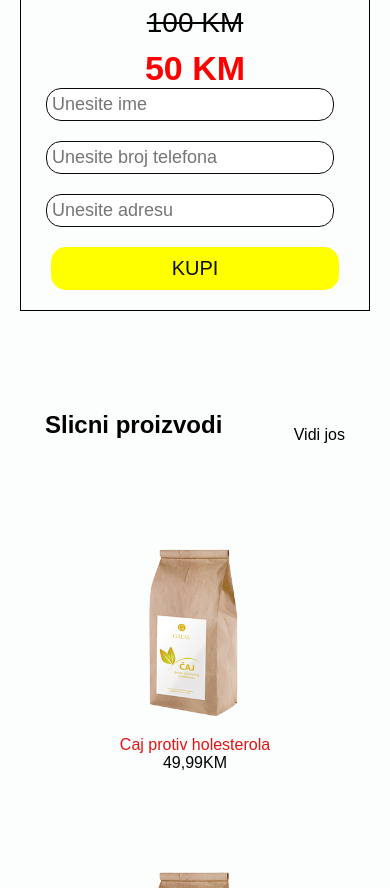
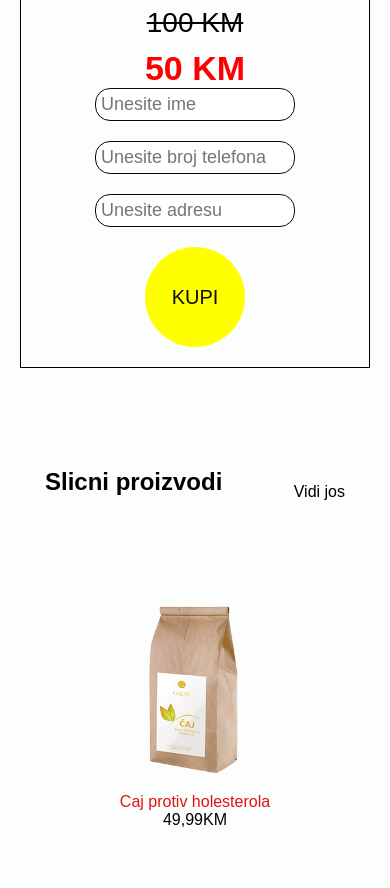
Before and after one commit to ThorMoon2016/C, a plain HTML site: page product-details.html in a window 390 px wide. Shown: the part 2058-2946 px from the top of the page. Drawn offline with Linux system fonts and the light colour scheme.

Commit message:
Update style.css

```diff
--- a/style.css
+++ b/style.css
@@ -83,6 +83,7 @@ p{
 
 .header{
     background: radial-gradient(#dbb240);
+    margin-top: -40px;
 }
 
 .categories{
@@ -700,34 +701,19 @@ form a{
     margin-bottom: 10px;
   }
 
-  .input-box {
-    margin-bottom: 10px;
-    width: 300px;
-    margin: 0 auto;
-  }
 
-  .input-box input {
-    width: 100%;
-    padding: 5px;
-    border: 1px solid #0a0a0a;
-    border-radius: 15px;
-    font-size: 18px; /* Prilagodite vrijednost prema željenom fontu */
-  }
-
-  .input-box:not(:last-child) {
-    margin-bottom: 20px;
-  }
 
 
   .start-order-box {
+    width: 100px;
+    height: 100px;
     background-color: yellow;
     color: black;
     text-align: center;
-    padding: 10px;
-    border-radius: 15px;
-    font-size: 25px;
-    margin-left: 600px;
-    margin-right: 600px;
+    line-height: 100px; /* Centriranje teksta u krugu */
+    border-radius: 50%; /* Pretvara kvadratni element u krug */
+    font-size: 20px;
+    margin: 0 auto; /* Automatsko poravnanje lijeve i desne margine */
   }
 
 
@@ -743,11 +729,6 @@ form a{
     }
 
 
-    .start-order-box {
-      font-size: 20px;
-      margin-left: 10px;
-      margin-right: 10px;
-    }
   }
 
   @media (max-width: 767px) {
@@ -821,9 +802,27 @@ form a{
   }
 
   @media (max-width: 767px) {
-    .input-box {
+    .input-box.start-order-box {
       width: calc(100% - 20px);
       margin-left: 5px;
       margin-right: 5px;
     }
   }
+
+  .input-box {
+    margin-bottom: 10px;
+    width: 200px;
+    margin: 0 auto;
+  }
+
+  .input-box input {
+    width: 100%;
+    padding: 5px;
+    border: 1px solid #0a0a0a;
+    border-radius: 15px;
+    font-size: 18px; /* Prilagodite vrijednost prema željenom fontu */
+  }
+
+  .input-box:not(:last-child) {
+    margin-bottom: 20px;
+  }
```
